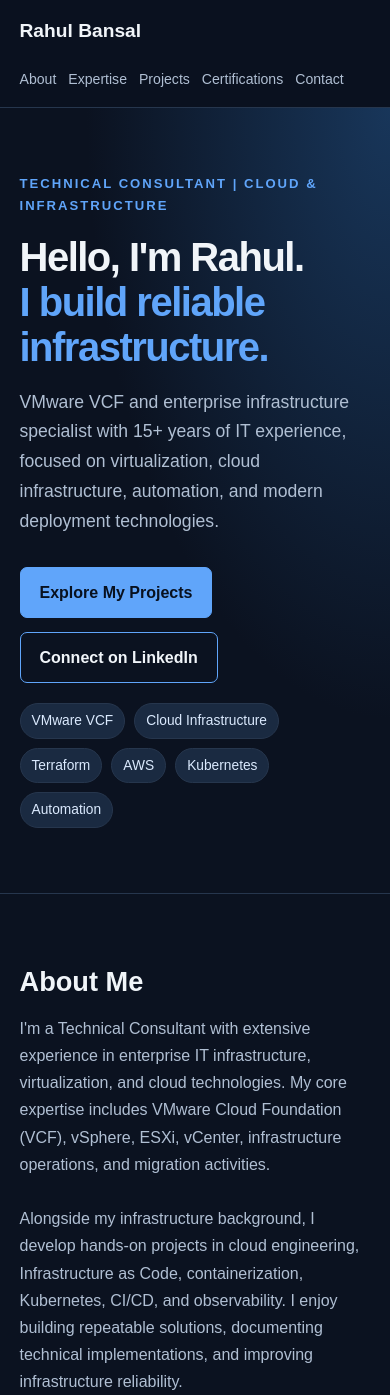
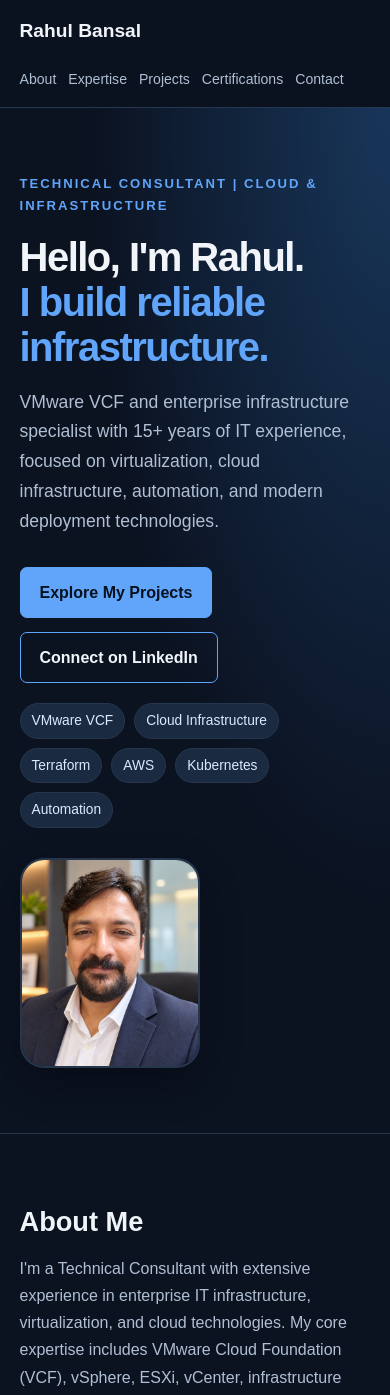
Before and after one commit to Rahul-tech007/rahul-tech007.github.io, a plain HTML site: page index.html in a window 390 px wide. Shown: the top 1395 px of the page. Drawn offline with Linux system fonts and the light colour scheme.

Commit message:
Add responsive hero layout and photo styles

```diff
--- a/index.html
+++ b/index.html
@@ -231,6 +231,36 @@
       font-size: 0.9rem;
     }
 
+.hero-layout {
+  display: grid;
+  grid-template-columns: minmax(0, 1fr) 260px;
+  align-items: center;
+  gap: 50px;
+}
+
+.hero-photo {
+  width: 240px;
+  height: 280px;
+  object-fit: cover;
+  object-position: center 25%;
+  border-radius: 24px;
+  border: 2px solid #26364d;
+  box-shadow: 0 15px 40px rgba(0, 0, 0, 0.3);
+}
+
+@media (max-width: 760px) {
+  .hero-layout {
+    grid-template-columns: 1fr;
+    gap: 30px;
+  }
+
+  .hero-photo {
+    width: 180px;
+    height: 210px;
+  }
+}
+
+
     @media (max-width: 760px) {
       .grid {
         grid-template-columns: repeat(2, minmax(0, 1fr));
@@ -281,6 +311,8 @@
   <main>
     <section class="hero" id="home" style="border-top: 0;">
       <div class="container">
+        <div class="hero-layout">
+          <div class="hero-copy">
             <div class="eyebrow">Technical Consultant | Cloud & Infrastructure</div>
 
         <h1>
@@ -314,6 +346,16 @@
               <span class="tag">AWS</span>
               <span class="tag">Kubernetes</span>
               <span class="tag">Automation</span>
+            </div>
+          </div>
+
+          <img
+            class="hero-photo"
+            src="rahul_github_profile.jpg"
+            alt="Rahul Bansal, Technical Consultant"
+            width="240"
+            height="280"
+          >
         </div>
       </div>
     </section>
```
Lines whose indentation alone changed are shown as unchanged.
